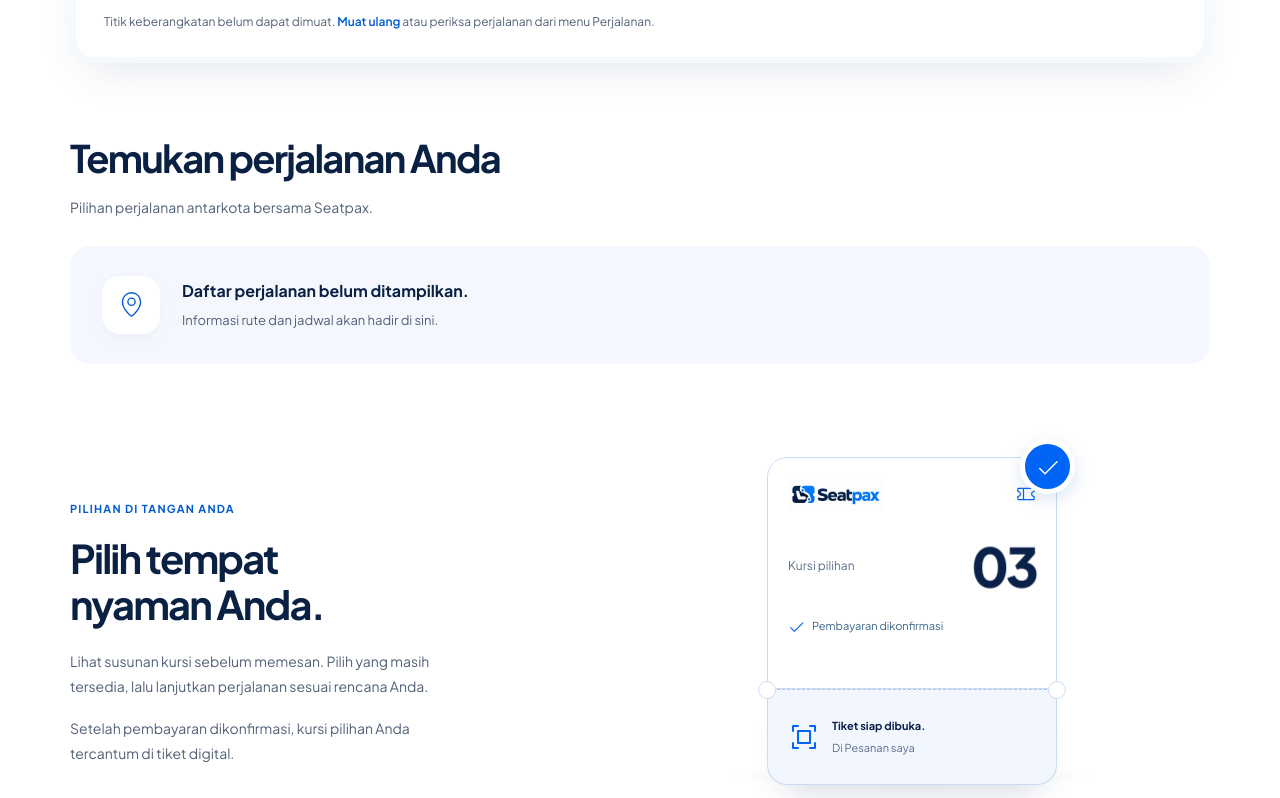
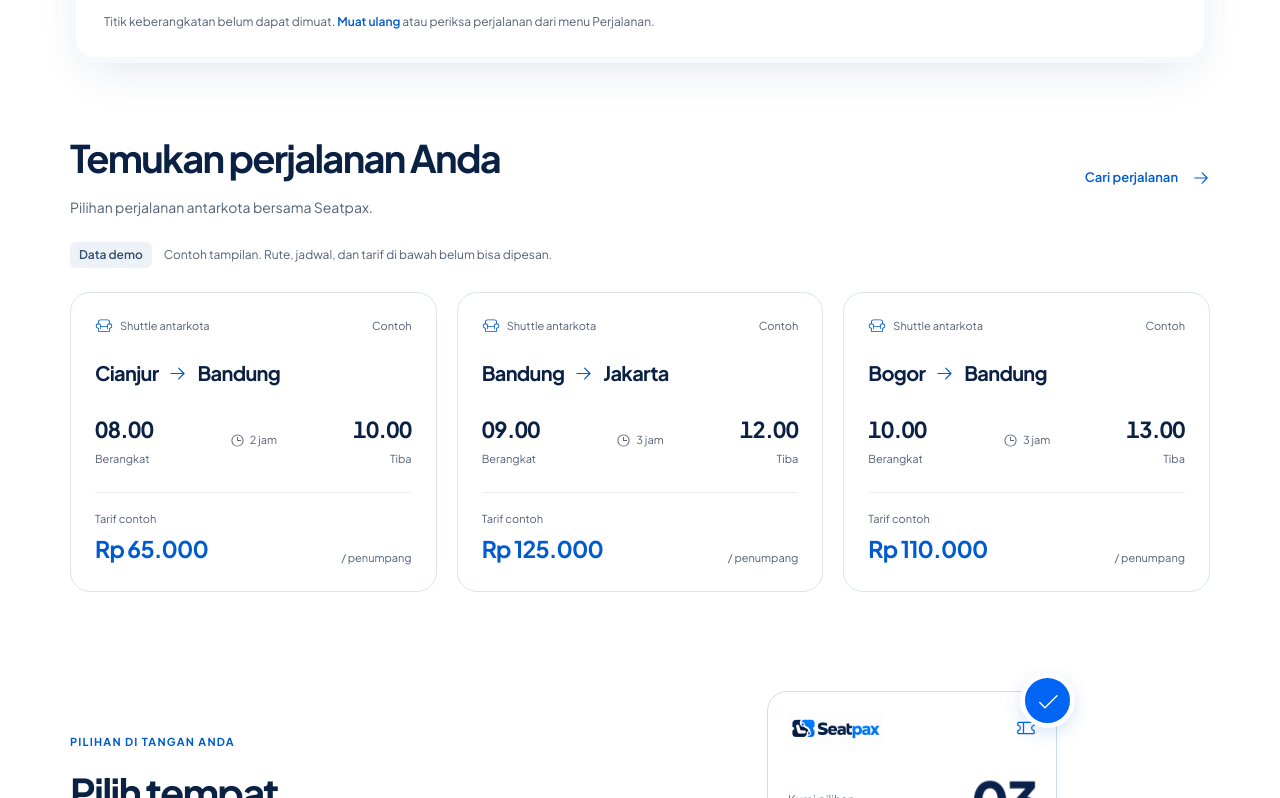
Before and after one commit to ALIFKA-HUB/seatpax, a Next.js app: page / in a window 1280 px wide. Shown: the part 597-1395 px from the top of the page. Built offline with nearby package versions, Linux system fonts and the light colour scheme; no server answers.

Commit message:
feat: populate landing showcase with labelled demo trips

```diff
--- /dev/null
+++ b/app/landing/featured-trips.tsx
@@ -0,0 +1,34 @@
+import Link from 'next/link';
+import {Armchair, ArrowRight, Clock} from '@phosphor-icons/react/ssr';
+
+// Presentation fixtures only. These are not trip IDs or bookable inventory.
+const demoTrips = [
+  {id: 'cianjur-bandung', from: 'Cianjur', to: 'Bandung', departure: '08.00', arrival: '10.00', duration: '2 jam', fare: 65000},
+  {id: 'bandung-jakarta', from: 'Bandung', to: 'Jakarta', departure: '09.00', arrival: '12.00', duration: '3 jam', fare: 125000},
+  {id: 'bogor-bandung', from: 'Bogor', to: 'Bandung', departure: '10.00', arrival: '13.00', duration: '3 jam', fare: 110000},
+];
+const rupiah = new Intl.NumberFormat('id-ID', {style: 'currency', currency: 'IDR', maximumFractionDigits: 0});
+
+export default function FeaturedTrips() {
+  return <section className="lp-network" aria-labelledby="network-title" aria-describedby="network-demo-note">
+    <div className="lp-featured-heading">
+      <div className="lp-section-title"><h2 id="network-title">Temukan perjalanan Anda</h2><p>Pilihan perjalanan antarkota bersama Seatpax.</p></div>
+      <Link className="lp-text-link" href="/trips">Cari perjalanan<ArrowRight size={18} aria-hidden="true"/></Link>
+    </div>
+    <p className="lp-demo-note" id="network-demo-note"><span>Data demo</span>Contoh tampilan. Rute, jadwal, dan tarif di bawah belum bisa dipesan.</p>
+    <ul className="lp-featured-trips" aria-label="Contoh perjalanan">
+      {demoTrips.map(trip => <li key={trip.id}>
+        <article className="lp-featured-trip" aria-labelledby={`${trip.id}-title`}>
+          <div className="lp-featured-trip-top"><span><Armchair size={18} weight="light" aria-hidden="true"/>Shuttle antarkota</span><span>Contoh</span></div>
+          <h3 id={`${trip.id}-title`}>{trip.from}<ArrowRight size={19} aria-hidden="true"/><span>{trip.to}</span></h3>
+          <div className="lp-trip-timeline">
+            <div><strong>{trip.departure}</strong><span>Berangkat</span></div>
+            <div className="lp-trip-duration"><Clock size={15} aria-hidden="true"/><span>{trip.duration}</span></div>
+            <div><strong>{trip.arrival}</strong><span>Tiba</span></div>
+          </div>
+          <div className="lp-trip-example-fare"><span>Tarif contoh<strong>{rupiah.format(trip.fare)}</strong></span><span>/ penumpang</span></div>
+        </article>
+      </li>)}
+    </ul>
+  </section>;
+}
--- a/app/landing/journey-planner.tsx
+++ b/app/landing/journey-planner.tsx
@@ -1,14 +1,10 @@
 import Link from 'next/link';
-import {MapPin} from '@phosphor-icons/react/ssr';
 import {passengerServices} from '@/app/trips/data';
 import LandingSearch from './search';
 export default async function JourneyPlanner(){
  const date=new Date().toLocaleDateString('en-CA',{timeZone:'Asia/Jakarta'});
  let points:{id:string;name:string;city:string}[]=[],failed=false;
  try{points=await passengerServices().availability.locations();}catch{failed=true;}
- return <><section className="lp-search-panel" aria-labelledby="planner-title" id="cari-perjalanan"><h2 id="planner-title">Mau pergi ke mana?</h2><LandingSearch locations={points} date={date}/>{failed?<p className="lp-search-note" role="status">Titik keberangkatan belum dapat dimuat. <Link href="/">Muat ulang</Link> atau periksa perjalanan dari menu Perjalanan.</p>:!points.length?<p className="lp-search-note">Belum ada titik dengan jadwal yang dibuka. Pilih tanggal dan cari perjalanan untuk memeriksa ketersediaan.</p>:null}</section>
- <RouteShowcase/></>;
+ return <section className="lp-search-panel" aria-labelledby="planner-title" id="cari-perjalanan"><h2 id="planner-title">Mau pergi ke mana?</h2><LandingSearch locations={points} date={date}/>{failed?<p className="lp-search-note" role="status">Titik keberangkatan belum dapat dimuat. <Link href="/">Muat ulang</Link> atau periksa perjalanan dari menu Perjalanan.</p>:!points.length?<p className="lp-search-note">Belum ada titik dengan jadwal yang dibuka. Pilih tanggal dan cari perjalanan untuk memeriksa ketersediaan.</p>:null}</section>;
 }
-// Intentionally empty presentation, independent of actual searchable inventory.
-function RouteShowcase(){return <section className="lp-network" aria-labelledby="network-title"><div className="lp-section-title"><h2 id="network-title">Temukan perjalanan Anda</h2><p>Pilihan perjalanan antarkota bersama Seatpax.</p></div><div className="lp-network-empty"><span className="lp-empty-icon"><MapPin size={29} weight="light" aria-hidden="true"/></span><div><h3>Daftar perjalanan belum ditampilkan.</h3><p>Informasi rute dan jadwal akan hadir di sini.</p></div></div></section>;}
-export function PlannerSkeleton(){return <><section className="lp-search-panel" aria-busy="true" aria-label="Memuat pencarian perjalanan"><h2>Mau pergi ke mana?</h2><div className="lp-search-skeleton" aria-hidden="true"><span/><span/><span/><span/></div><p className="lp-search-note" role="status">Memuat titik keberangkatan…</p></section><RouteShowcase/></>;}
+export function PlannerSkeleton(){return <section className="lp-search-panel" aria-busy="true" aria-label="Memuat pencarian perjalanan"><h2>Mau pergi ke mana?</h2><div className="lp-search-skeleton" aria-hidden="true"><span/><span/><span/><span/></div><p className="lp-search-note" role="status">Memuat titik keberangkatan…</p></section>;}
--- a/app/landing/landing.css
+++ b/app/landing/landing.css
@@ -60,10 +60,32 @@
 .sp-landing .lp-section-title h2,.sp-landing .lp-experience h2 {font-size:clamp(27px,3vw,38px); line-height:1.2; letter-spacing:-.045em; margin:0 0 14px; font-weight:700}
 .sp-landing .lp-section-title>p,.sp-landing .lp-experience-copy>p {color:var(--sp-muted); font-size:14px; line-height:1.8; max-width:520px; margin:0}
 .sp-landing .lp-network {margin:0 38px}
-.lp-network-empty {display:flex; align-items:center; gap:22px; border-radius:20px; background:var(--lp-tint); padding:30px 32px; margin-top:26px}
-.lp-empty-icon {display:grid; place-items:center; width:58px; height:58px; flex:none; background:#fff; border-radius:18px; color:var(--sp-primary); box-shadow:0 6px 16px #163d710a}
-.sp-landing .lp-network-empty h3 {font-size:16px; margin:0 0 6px; font-weight:650}
-.sp-landing .lp-network-empty p {color:var(--sp-muted); font-size:13px; margin:0; line-height:1.7}
+.lp-featured-heading {display:flex; justify-content:space-between; align-items:center; gap:24px}
+.sp-landing .lp-featured-heading .lp-text-link {margin:0; flex:none; white-space:nowrap}
+.sp-landing .lp-demo-note {display:flex; align-items:center; flex-wrap:wrap; gap:8px 12px; margin:22px 0 18px; color:var(--sp-muted); font-size:12px; line-height:1.7}
+.lp-demo-note>span {flex:none; padding:3px 9px; border-radius:6px; color:#344d70; background:#edf2f8; font-weight:600}
+.lp-featured-trips {display:grid; grid-template-columns:repeat(3,minmax(0,1fr)); gap:20px; list-style:none; padding:0; margin:0}
+.lp-featured-trips>li {min-width:0}
+.lp-featured-trip {height:100%; padding:24px; border:1px solid var(--sp-border); border-radius:20px; background:#fff}
+.lp-featured-trip-top {display:flex; justify-content:space-between; align-items:center; gap:12px; margin-bottom:24px; font-size:11px; color:var(--sp-muted)}
+.lp-featured-trip-top>span:first-child {display:flex; align-items:center; gap:7px}
+.lp-featured-trip-top svg {color:var(--sp-primary); flex:none}
+.sp-landing .lp-featured-trip h3 {display:flex; align-items:center; flex-wrap:wrap; gap:10px; margin:0 0 26px; font-size:20px; font-weight:700; letter-spacing:-.035em; line-height:1.4}
+.lp-featured-trip h3 svg {color:var(--sp-primary); flex:none}
+.lp-trip-timeline {display:grid; grid-template-columns:1fr auto 1fr; align-items:center; gap:12px; margin-bottom:24px}
+.lp-trip-timeline>div:not(.lp-trip-duration) {display:grid; gap:5px; font-size:11px; color:var(--sp-muted)}
+.lp-trip-timeline>div:last-child {text-align:right}
+.lp-trip-timeline strong {font-size:22px; font-weight:650; letter-spacing:-.025em; color:var(--sp-ink); font-variant-numeric:tabular-nums}
+.lp-trip-duration {display:flex; align-items:center; justify-content:center; gap:5px; font-size:11px; color:var(--sp-muted)}
+.lp-trip-example-fare {display:flex; justify-content:space-between; align-items:end; gap:10px; padding-top:18px; border-top:1px solid #edf1f7; font-size:11px; color:var(--sp-muted)}
+.lp-trip-example-fare>span:first-child {display:grid; gap:5px}
+.lp-trip-example-fare strong {color:var(--sp-primary); font-size:23px; font-weight:700; letter-spacing:-.035em}
+@media(min-width:768px) and (max-width:1023px) {.lp-featured-trips {grid-template-columns:repeat(2,minmax(0,1fr))}}
+@media(max-width:767px) {
+  .lp-featured-heading {align-items:flex-start; flex-direction:column; gap:12px}
+  .lp-featured-trips {grid-template-columns:minmax(0,1fr); gap:14px}
+  .lp-featured-trip {padding:22px; border-radius:16px}
+}
 .sp-landing .lp-booking {margin:0 38px}
 .lp-route {position:relative; margin-top:40px; padding-block:8px}
 .lp-booking-flow {display:grid; grid-template-columns:repeat(4,minmax(0,1fr)); gap:30px; list-style:none; margin:0; padding:0}
@@ -168,10 +190,6 @@
   .sp-landing .lp-network,.sp-landing .lp-booking,.sp-landing .lp-help {margin-inline:4px}
   .sp-landing .lp-section-title h2,.sp-landing .lp-experience h2 {font-size:27px}
   .sp-landing .lp-section-title>p,.sp-landing .lp-experience-copy>p {font-size:13px; line-height:1.7}
-  .lp-network-empty {padding:22px 18px; align-items:flex-start; gap:14px; margin-top:22px; border-radius:16px}
-  .lp-empty-icon {width:44px; height:44px; border-radius:14px}
-  .sp-landing .lp-network-empty h3 {font-size:14px}
-  .sp-landing .lp-network-empty p {font-size:12px}
   .lp-route {margin-top:28px; padding-block:8px}
   .lp-booking-flow {grid-template-columns:minmax(0,1fr); gap:32px}
   .sp-landing .lp-booking-flow li {padding-left:72px; min-height:62px}
--- a/app/page.tsx
+++ b/app/page.tsx
@@ -7,6 +7,7 @@ import PassengerShell from './components/passenger-shell';
 import JourneyPlanner, {PlannerSkeleton} from './landing/journey-planner';
 import BookingRoute from './landing/booking-route';
 import BookingMotion from './landing/booking-motion';
+import FeaturedTrips from './landing/featured-trips';
 import './landing/landing.css';
 
 export const dynamic = 'force-dynamic';
@@ -35,6 +36,7 @@ export default function Home() {
       </section>
 
       <Suspense fallback={<PlannerSkeleton/>}><JourneyPlanner/></Suspense>
+      <FeaturedTrips/>
 
       <section className="lp-seat-feature" aria-labelledby="seat-feature-title">
         <div className="lp-feature-copy">
```
Also changed, not shown: 4 other files (tests, documents, lock files or other folders).
